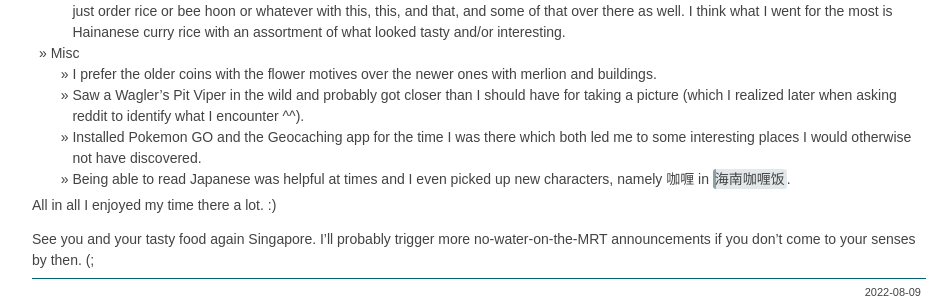
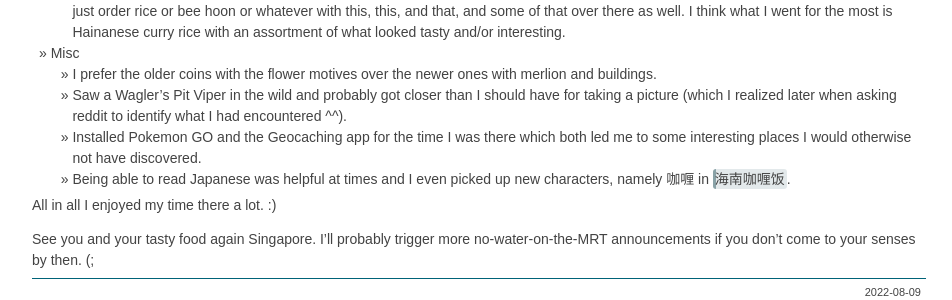
Before and after one commit to IllDepence/sirtetris.com_2021_jekyll, a Jekyll site: the page built from _posts/2022-08-09-c0291245.md, in a window 1280 px wide. Shown: the part 1015-1315 px from the top of the page, without its empty margins (161-1113 px from the left). Built offline with Jekyll 4.4.1, drawn with Linux system fonts in a browser that asks for light colours.

Commit message:
fix typo

```diff
--- a/_posts/2022-08-09-c0291245.md
+++ b/_posts/2022-08-09-c0291245.md
@@ -25,7 +25,7 @@ This being my first international stay as a PhD student, it was nice to see how
     * Love the fact that in hawker centres, food courts, and even huge malls you’re likely to find a stall with lots of stuff on display and you can just order rice or bee hoon or whatever with this, this, and that, and some of that over there as well. I think what I went for the most is Hainanese curry rice with an assortment of what looked tasty and/or interesting.
 * Misc
     * I prefer the older coins with the flower motives over the newer ones with merlion and buildings.
-    * Saw a Wagler’s Pit Viper in the wild and probably got closer than I should have for taking a picture (which I realized later when asking reddit to identify what I encounter ^^).
+    * Saw a Wagler’s Pit Viper in the wild and probably got closer than I should have for taking a picture (which I realized later when asking reddit to identify what I had encountered ^^).
     * Installed Pokemon GO and the Geocaching app for the time I was there which both led me to some interesting places I would otherwise not have discovered.
     * Being able to read Japanese was helpful at times and I even picked up new characters, namely 咖喱 in <span class="mixlang"><span class="swap" swap="Hainanese curry"><span class="inner">海南咖喱饭</span></span></span>.
 
```
